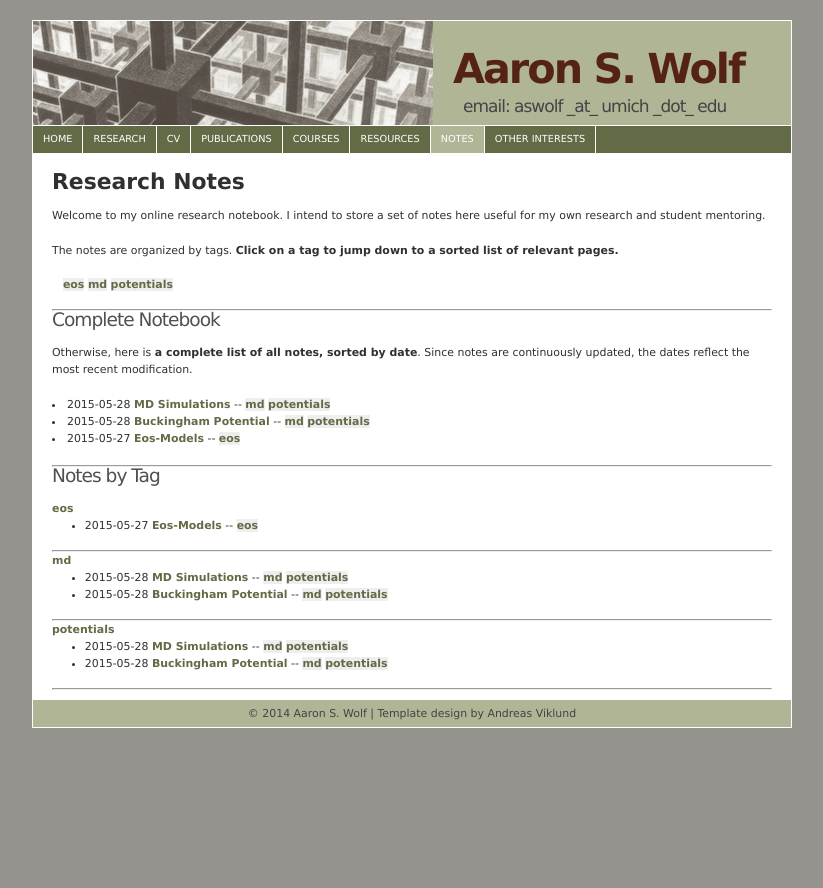
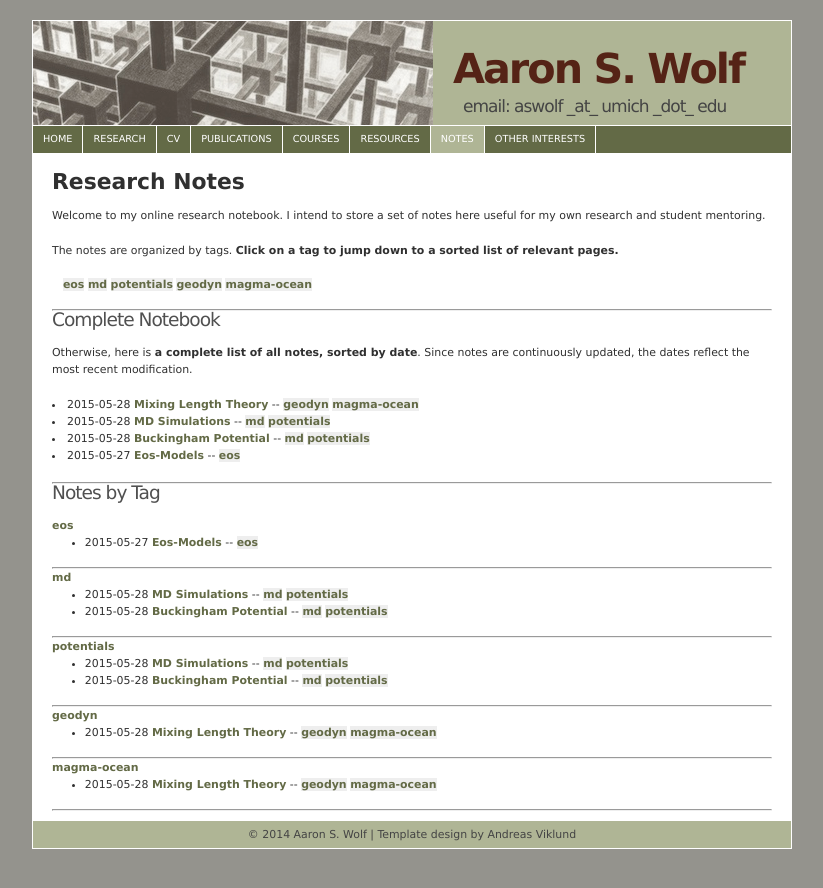
Before and after one commit to aswolf/aswolf.github.io, a Jekyll site: the page built from notes.md, in a window 1280 px wide. Shown: the top 888 px of the page, without its empty margins (228-1051 px from the left). Built offline with Jekyll 4.4.1, drawn with Linux system fonts in a browser that asks for light colours; some of the changed lines change nothing that is shown.

Commit message:
Add initial mixing length notes

```diff
--- a/_includes/javascript.html
+++ b/_includes/javascript.html
@@ -11,7 +11,7 @@
     processEnvironments: true,
     skipTags: ['script', 'noscript', 'style', 'textarea', 'pre'],
     TeX: { equationNumbers: { autoNumber: "AMS" },
-         extensions: ["AMSmath.js", "AMSsymbols.js"] }
+         extensions: ["AMSmath.js", "AMSsymbols.js", "newcommand.js"] }
   }
 });
 </script>
--- /dev/null
+++ b/_posts/2015-05-29-mixing-length.md
@@ -0,0 +1,44 @@
+---
+layout:  default
+title: Mixing Length Theory
+date:   2015-05-28
+active: notes
+categories: [notes,magma-ocean]
+tags: [geodyn,magma-ocean]
+---
+
+1-D thermal evolution can be effectively modeled using mixing length theory to approximate the radially averaged results of full 3-D convective simulations.
+The physical picture is that convective heat transport at a distance $l$ from the nearest boundary is dominated by fluid parcels of size $l$, which transport heat vertically over a distance equal to their size before the dissipate, spanning the current position (from $r-l/2$ below to $r+l/2$).
+The sensible heat flux is expressed as a sum of conductive and convective terms:
+<div>$$
+  J_q = +\rho C_p \kappa \frac{\partial T}{\partial z} + \rho C_p \kappa_{\rm conv}\Delta (\delta_z T)_S
+$$</div>
+where $z=R-r$ is the depth below the surface, $\kappa$ is the thermal diffusivity, $\kappa_{\rm conv}$ is the effective convective diffusivity, and the thermal gradient relative to the adiabat is given by:
+<div>$$
+\label{eqn:thermgrad}
+\Delta (\delta_z T)_S = \frac{\partial T}{\partial z} - \left(\frac{\partial T}{\partial z} \right)_S= -\Delta (\delta_r T)_S = -\frac{\partial T}{\partial r} + \left(\frac{\partial T}{\partial r} \right)_S
+$$</div>
+Similarly:
+<div>$$
+\Delta (\delta_{zz} T)_S = \frac{\partial^2 T}{\partial z^2} - \left(\frac{\partial^2 T}{\partial z^2}\right)_S = \Delta (\delta_{rr} T)_S = \frac{\partial^2 T}{\partial r^2} - \left(\frac{\partial^2 T}{\partial r^2}\right)_S
+$$</div>
+(Note that the -1 terms from `$\partial z = -\partial r$` cancel in the case of the second derivative such that the curvature of the surfaces is actually the same.)
+The effective convective diffusivity is expressed in a form identical to Fourier's law (formerly called the eddy diffusivity according to Abe 1993), is determined from the mean free path by `$\kappa \sim v l$`:
+<div>$$
+\kappa_h = \left\{
+\begin{array}{ll}
+0 &  \Delta(\delta_z T)_S \leq 0 \\
+v_{\rm vis}l & 0 < {Re}_{\rm loc} < 9/8 \\
+v_{\rm invis}l & 9/8 \leq {Re}_{\rm loc}
+\end{array}
+\right.
+$$</div>
+where stable stratification prevents convection when the temperature gradient is not as steep as the adiabat ($\Delta(\delta_z T)_S \leq 0$), and otherwise the local Reynolds number `$Re_{\rm loc} = {v_{\rm vis} l} \big/ {  \nu}$` determines the importance of viscosity to the resulting convection.
+The convective velocities are given by a balance of the buoyancy force on each fluid parcel against the viscous drag or pressure drag forces, in the viscous and inviscid cases, respectively:
+<div>$$
+  v_{\rm vis} = \frac{\alpha |g| l^3}{18\nu}  \Delta(\delta_z T)_S \\
+$$</div>
+<div>$$
+  v_{\rm invis} = \sqrt{\frac{\alpha |g| l^2}{16}  \Delta(\delta_z T)_S} \\
+$$</div>
+For viscous convection, the parcel velocity is given by Stokes settling for a sphere of diameter $l$. The inviscid case can be determined up to a constant by equating the dynamic pressure force $\sim$$\rho v^2$ with the buoyancy force (though the exact source of the proportionality constant is unknown).
```
